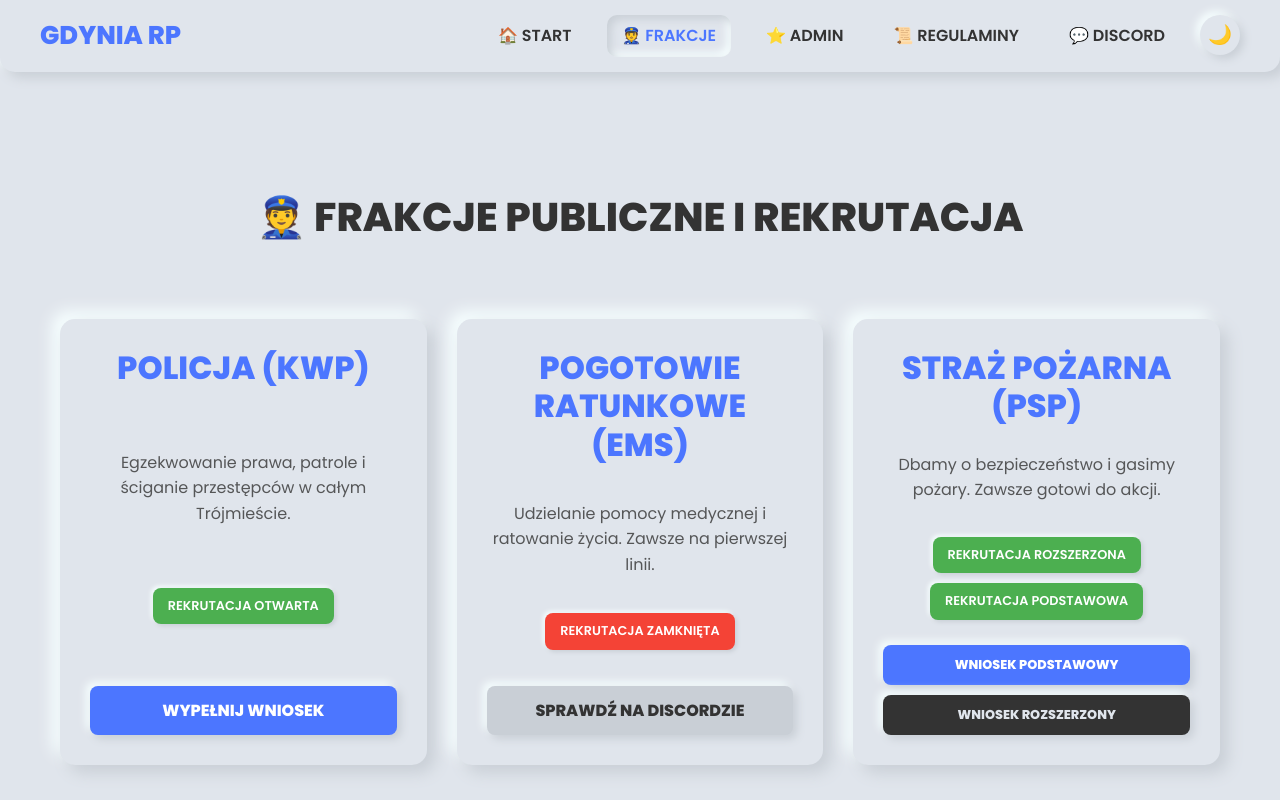
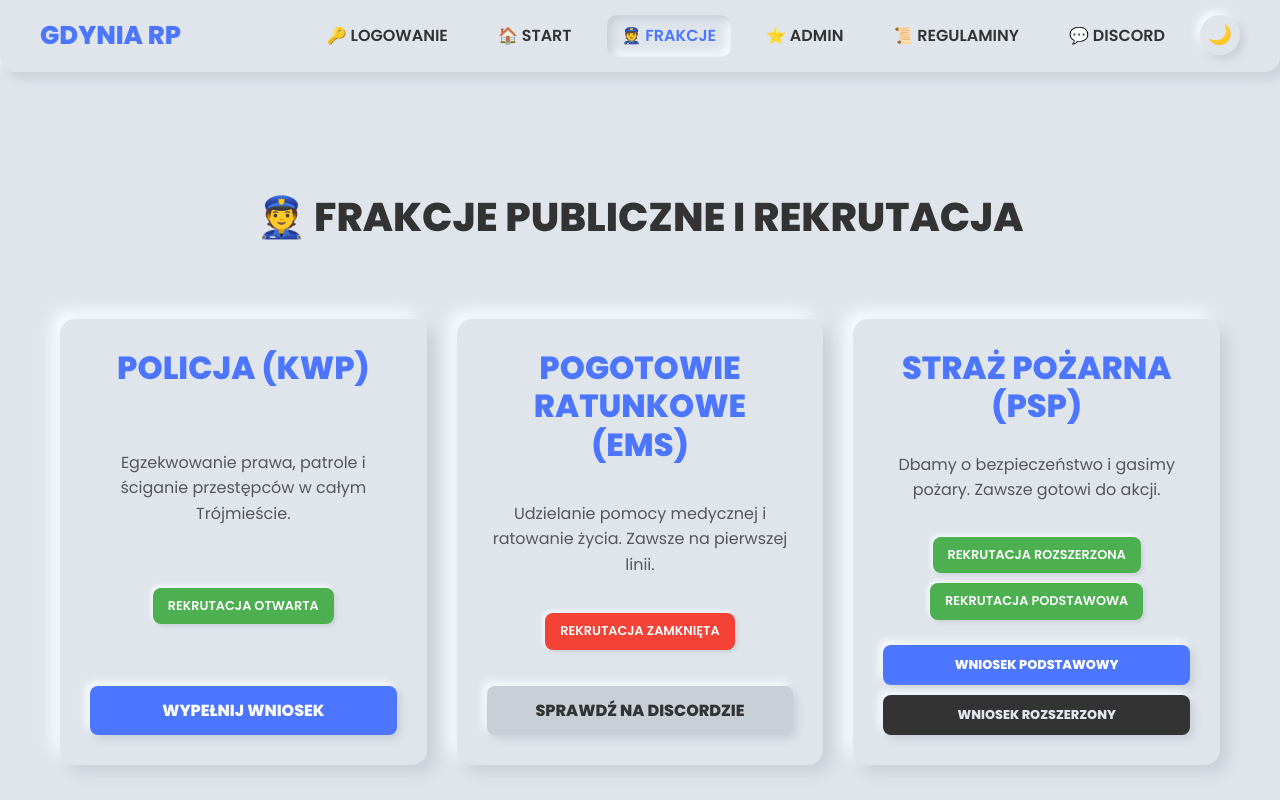
Before and after one commit to KolejneKontoXD/gdyniarp, a plain HTML site: page factions.html in a window 1280 px wide. Shown: the top 800 px of the page. Drawn offline with Linux system fonts and the light colour scheme.

Commit message:
Update factions.html

```diff
--- a/factions.html
+++ b/factions.html
@@ -240,6 +240,7 @@
     <nav class="navbar">
         <div class="nav-logo">GDYNIA RP</div>
         <div class="nav-links">
+            <a href="login.html" class="nav-link">🔑 LOGOWANIE</a>
             <a href="index.html" class="nav-link">🏠 START</a>
             <a href="factions.html" class="nav-link active">👮 FRAKCJE</a>
             <a href="admin.html" class="nav-link">⭐ ADMIN</a>
@@ -337,4 +338,5 @@
         document.addEventListener('DOMContentLoaded', loadTheme);
     </script>
 </body>
+
 </html>
```
